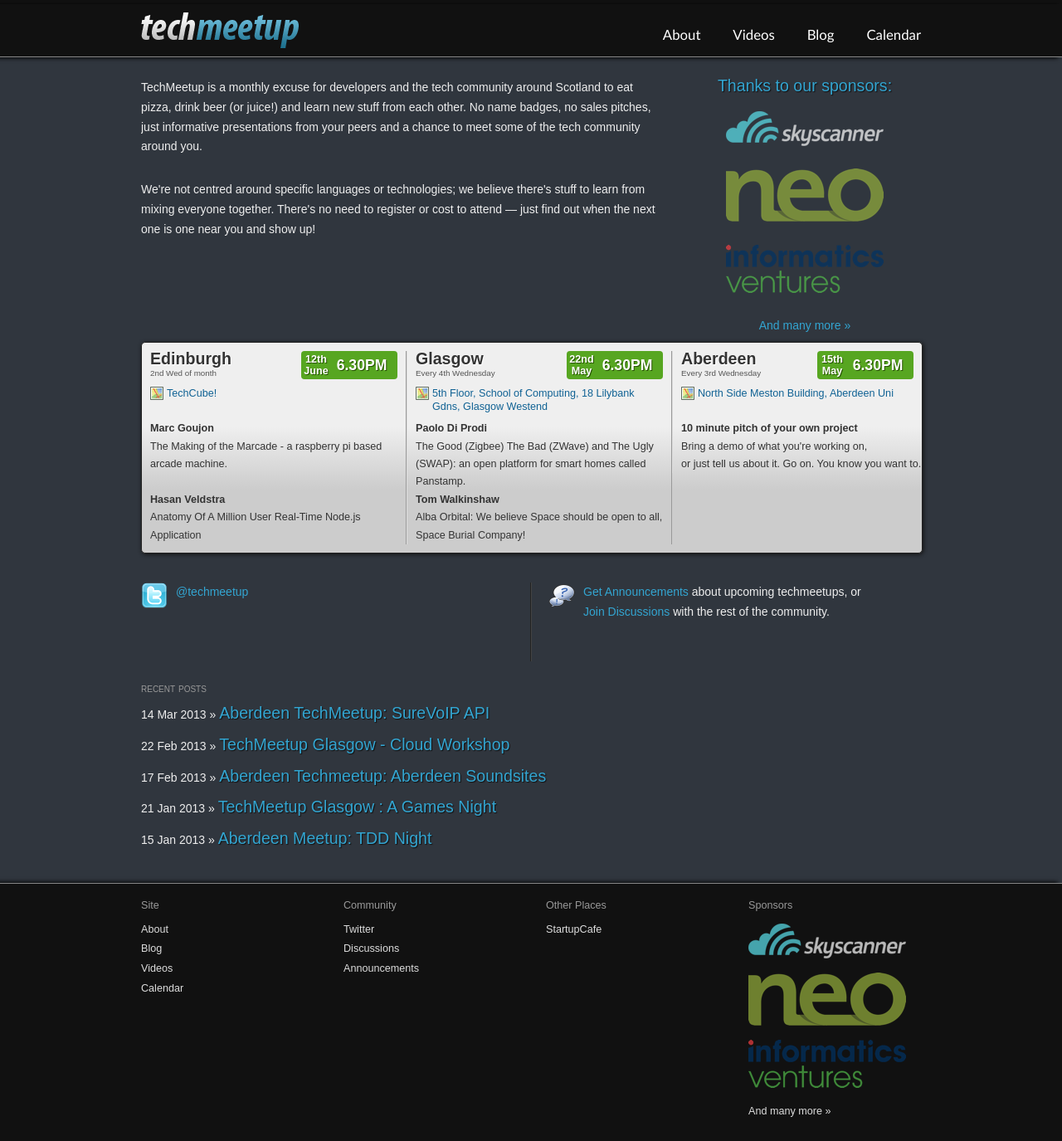
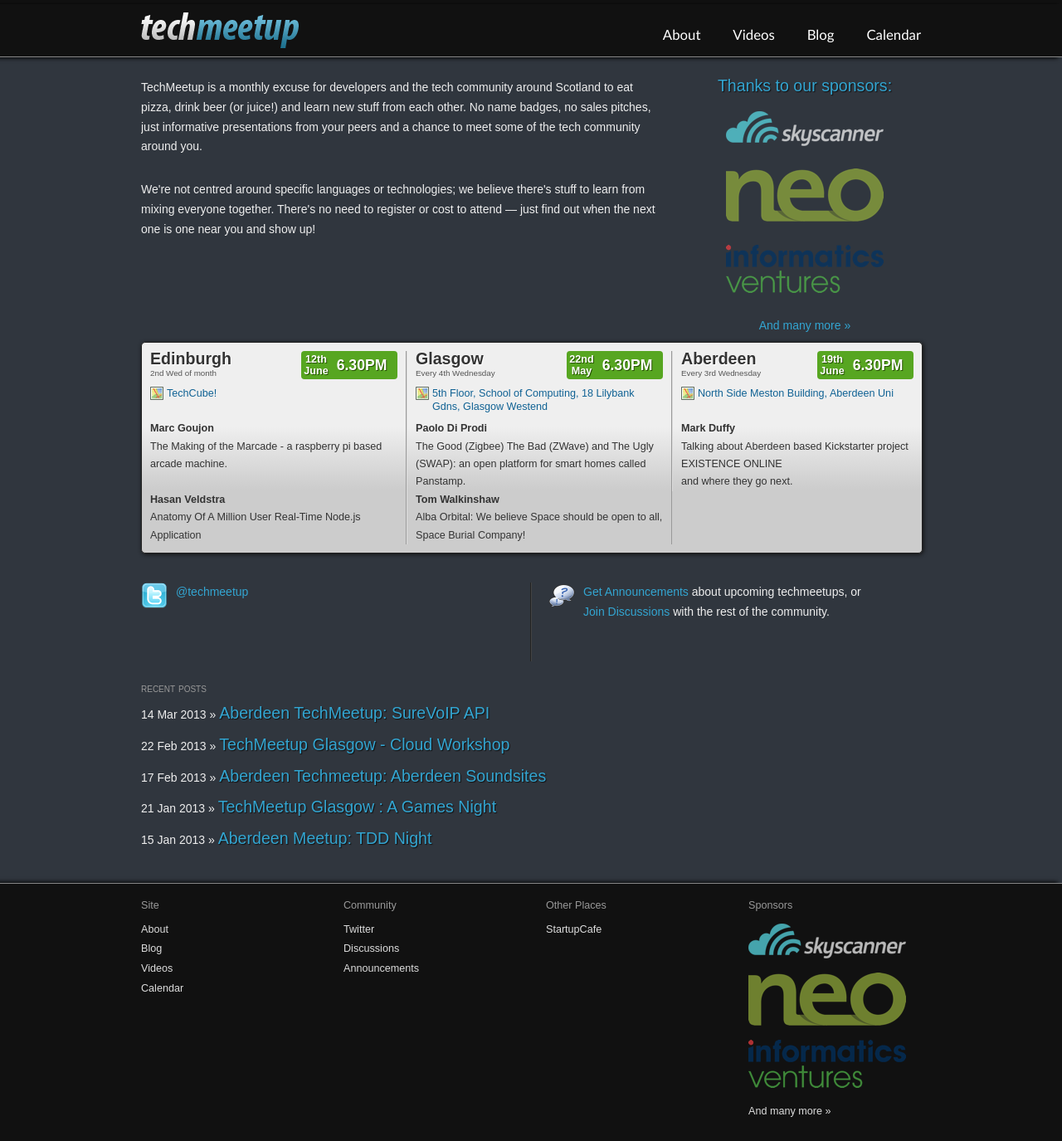
Before and after one commit to techmeetup/techmeetup.co.uk, a Jekyll site: the page built from index.html, in a window 1280 px wide. Shown: the whole page at 83% size. Built offline with Jekyll 4.4.1, drawn with Linux system fonts in a browser that asks for light colours.

Commit message:
Update index.html
Updated Aberdeen details for next week.

```diff
--- a/index.html
+++ b/index.html
@@ -85,16 +85,16 @@
     <span>Every 3rd Wednesday</span>
     <p><a href="http://maps.google.co.uk/maps?f=q&amp;source=s_q&amp;hl=en&amp;geocode=&amp;q=Meston+Building+Aberdeen+University&amp;sll=57.294593,-2.400159&amp;sspn=0.017437,0.034075&amp;ie=UTF8&amp;hq=Meston+Building+Aberdeen+University&amp;hnear=&amp;l" class="map">North Side Meston Building, Aberdeen Uni</a></p>
     <p>
-      <strong>10 minute pitch of your own project</strong><br />
-      Bring a demo of what you're working on, <br />
-      or just tell us about it. Go on. You know you want to.
+      <strong>Mark Duffy</strong><br />
+      Talking about Aberdeen based Kickstarter project EXISTENCE ONLINE <br />
+      and where they go next.
 
     </p>
     <div class="datewrapper">
       <div class="when">
         <div class="daywrap">
-          <div class="day">15th</div>
-          <div class="month">May</div>
+          <div class="day">19th</div>
+          <div class="month">June</div>
         </div>
         <div class="time">6.30PM</div>
       </div>
```
